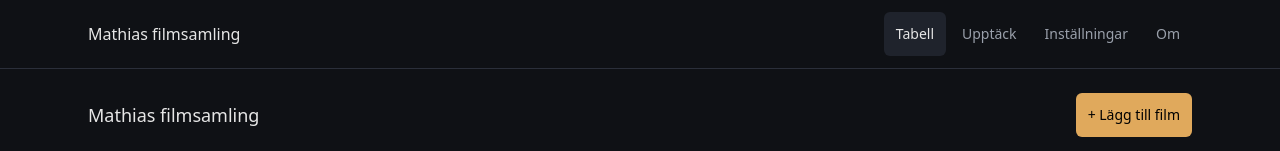
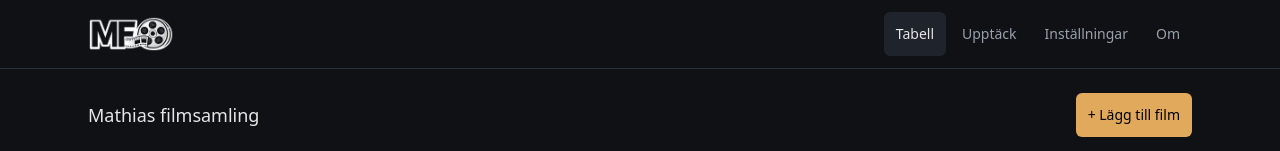
Before and after one commit to emorlin/PMDB, a React (Vite) app: page / in a window 1280 px wide. Shown: the top 151 px of the page. Built offline with nearby package versions, Linux system fonts and the light colour scheme; no server answers; the database is empty.

Commit message:
Added logos

```diff
--- a/src/components/AppLayout.tsx
+++ b/src/components/AppLayout.tsx
@@ -1,4 +1,5 @@
-import { NavLink, Outlet } from 'react-router-dom'
+import { NavLink, Link, Outlet } from 'react-router-dom'
+import { useTheme } from '../lib/theme-context'
 
 const linkClass = ({ isActive }: { isActive: boolean }) =>
   `flex items-center min-h-11 px-3 py-2 rounded-md text-sm ${
@@ -6,6 +7,8 @@ const linkClass = ({ isActive }: { isActive: boolean }) =>
   }`
 
 export default function AppLayout() {
+  const { theme } = useTheme()
+
   return (
     <div className="min-h-screen bg-bg text-text">
       <a
@@ -16,7 +19,13 @@ export default function AppLayout() {
       </a>
       <header className="border-b border-border">
         <div className="mx-auto max-w-6xl flex flex-wrap items-center justify-between gap-2 px-4 sm:px-6 py-2 sm:py-3">
-          <span className="font-medium">Mathias filmsamling</span>
+          <Link to="/" className="flex items-center rounded-md focus-visible:outline-offset-4">
+            <img
+              src={theme === 'dark' ? '/logo-dark.png' : '/logo.png'}
+              alt="Mathias filmsamling"
+              className="h-9 w-auto"
+            />
+          </Link>
           <nav aria-label="Huvudmeny" className="flex flex-wrap gap-1">
             <NavLink to="/" end className={linkClass}>
               Tabell
```
Also changed, not shown: public/logo-dark.png (added), public/logo.png (added).
